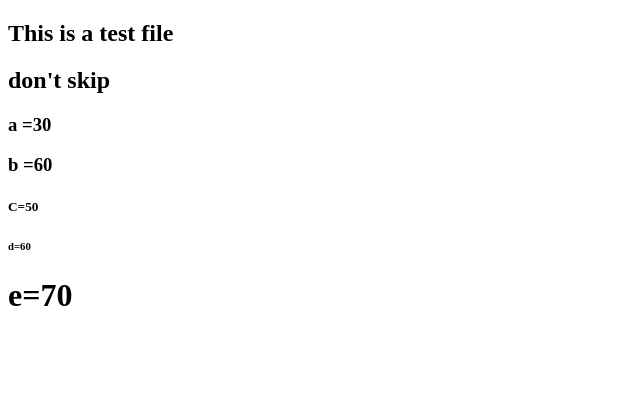
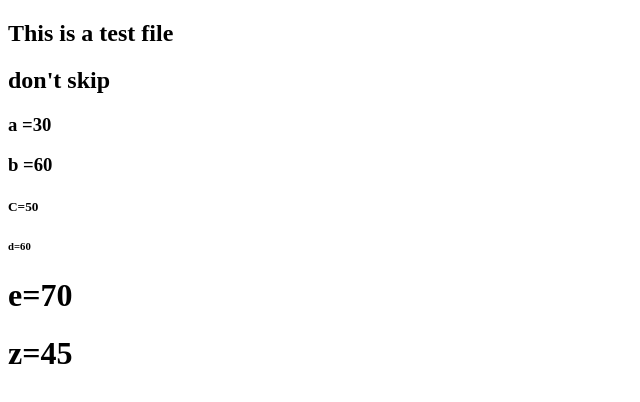
Before and after one commit to Naveen3366/test, a plain HTML site: page index.html in a window 1280 px wide. Shown: the whole page, without its empty margins (0-640 px from the left). Drawn offline with Linux system fonts and the light colour scheme.

Commit message:
z value changed

```diff
--- a/index.html
+++ b/index.html
@@ -13,5 +13,6 @@
     <h5>C=50</h5>
     <h6>d=60</h6>
     <h1>e=70</h1>
+    <h1>z=45</h1>
 </body>
 </html>
```
